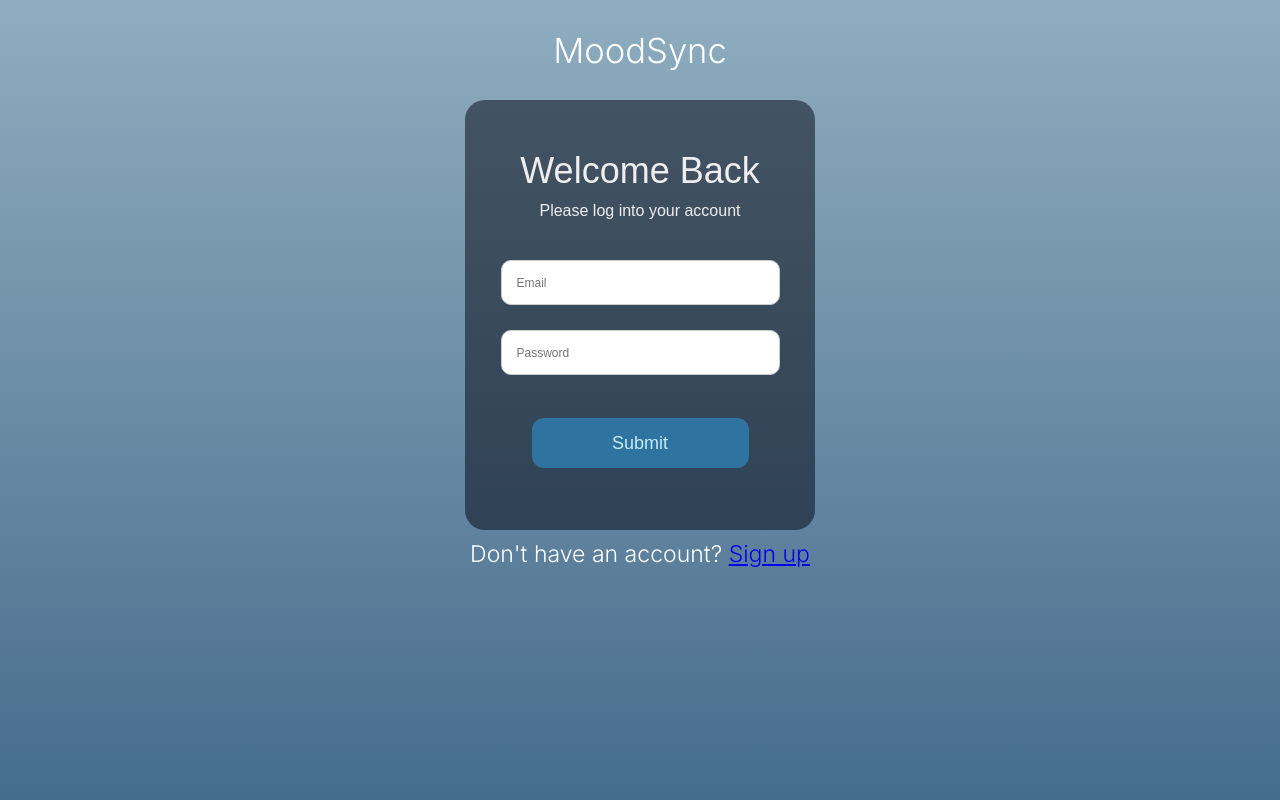
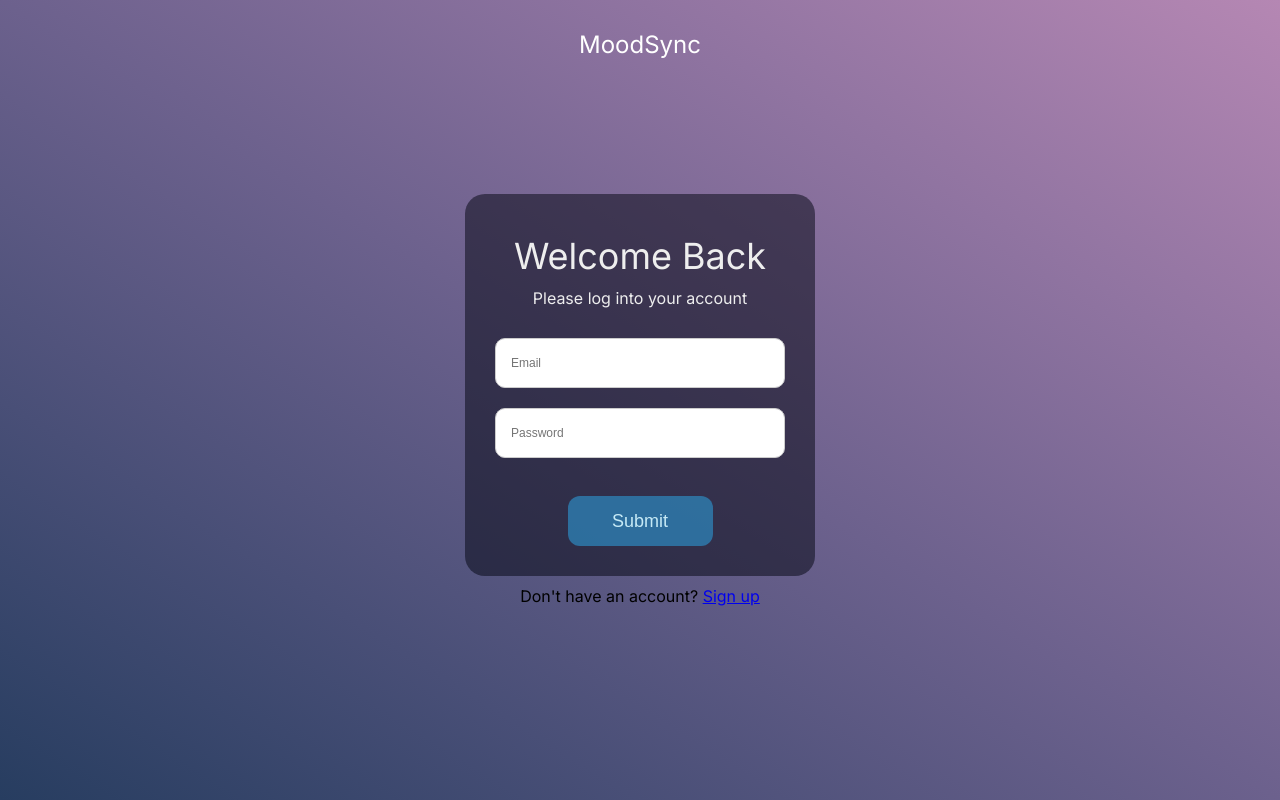
Before and after one commit to laurensmithdev/moodapp, a Next.js app: page /login in a window 1280 px wide. Built offline with nearby package versions, Linux system fonts and the light colour scheme.

Commit message:
changed background

```diff
--- /dev/null
+++ b/src/app/Background.tsx
@@ -0,0 +1,16 @@
+import React, { ReactNode } from "react";
+import './globals.css'
+
+interface BackgroundProps {
+    children: ReactNode;
+  }
+
+  const Background: React.FC<BackgroundProps> = ({ children }) => {
+    return (
+      <div className="background">
+        {children}
+      </div>
+    );
+  };
+
+export default Background;
--- a/src/app/globals.css
+++ b/src/app/globals.css
@@ -24,266 +24,13 @@
   min-height: 100vh;
 }
 
-
-
-/* home page background animation */
-@import url("https://fonts.googleapis.com/css2?family=DM+Mono:ital,wght@0,300;1,500&display=swap");
-
-:root {
-  --dkblue: #466C8C;
-  --blue: #8FADBF;
-  --ltblue: #A9CBD9;
-  --ltgreen: #F2F2F2;
-}
-
-body {
-  background: linear-gradient(var(--blue), var(--dkblue));
-  height: 100vh;
-  font-size: calc(14px + (26 - 14) * ((100vw - 300px) / (1600 - 300)));
-  font-family: "DM Mono", monospace;
-  font-weight: 300;
-  overflow: hidden;
-  color: white;
-  text-align: center;
-}
-
-h1 {
-  font-size: 3em;
-  margin-bottom: 0.2em;
-}
-
-h2 {
-  font-size: 2em;
-}
-
-.main {
-  height: 100vh;
+/* page background */
+.background {
+  background-image: linear-gradient(to right top, #273d60, #494f77, #6c618d, #9074a1, #b587b3);
+  background-size: cover;
+  background-attachment: fixed;
+  min-height: 100vh;
+  width: 100%;
   display: flex;
   flex-direction: column;
-  flex-wrap: wrap;
-  position: relative;
-  justify-content: center;
-  align-items: center;
 }
-
-.main::before,
-.main::after {
-  content: "";
-  display: block;
-  position: absolute;
-  z-index: -3;
-}
-
-.main::before {
-  right: 0;
-  bottom: -19;
-  height: 30em;
-  width: 30em;
-  border-radius: 30em;
-  background: linear-gradient(var(--blue), var(--dkblue));
-  align-self: flex-end;
-  animation: gradient-fade 9s ease-in-out 3s infinite alternate;
-}
-
-.main::after {
-  top: 0;
-  left: 30;
-  height: 10em;
-  width: 10em;
-  border-radius: 10em;
-  background: linear-gradient(var(--blue), var(--dkblue));
-  animation: gradient-fade-alt 7s ease-in-out 9s infinite alternate;
-}
-
-.main__text-wrapper {
-  position: relative;
-  padding: 2em;
-}
-
-.main__text-wrapper::before,
-.main__text-wrapper::after {
-  content: "";
-  display: block;
-  position: absolute;
-}
-
-.main__text-wrapper::before {
-  z-index: -1;
-  top: -3em;
-  right: -3em;
-  width: 13em;
-  height: 13em;
-  opacity: 0.7;
-  border-radius: 13em;
-  background: linear-gradient(var(--ltblue), var(--dkblue));
-  animation: rotation 7s linear infinite;
-}
-
-.main__text-wrapper::after {
-  z-index: -1;
-  bottom: -20em;
-  width: 20em;
-  height: 20em;
-  border-radius: 20em;
-  background: linear-gradient(var(--ltgreen), var(--green));
-  animation: rotation 7s linear infinite;
-}
-
-.arrow {
-  z-index: 1000;
-  opacity: 0.5;
-  position: absolute;
-}
-
-.arrow--top {
-  top: 0;
-  left: -5em;
-}
-
-.arrow--bottom {
-  bottom: 0;
-  right: 3em;
-}
-
-.circle {
-  transform: translate(50%, -50%) rotate(0deg);
-  transform-origin: center;
-}
-
-.circle--ltblue {
-  height: 20em;
-  width: 20em;
-  border-radius: 20em;
-  background: linear-gradient(var(--ltblue), var(--blue));
-}
-
-.backdrop {
-  position: absolute;
-  width: 100vw;
-  height: 100vh;
-  display: block;
-  background-color: pink;
-}
-
-.dotted-circle {
-  position: absolute;
-  top: 0;
-  right: 0;
-  opacity: 0.3;
-  animation: rotation 38s linear infinite;
-}
-
-/* animations */
-.geo-arrow {
-  fill: none;
-  stroke: #fff;
-  stroke-width: 2px;
-  stroke-miterlimit: 10;
-}
-
-.dotted-circle {
-  stroke-width: 2px;
-  stroke-miterlimit: 10;
-  stroke-dasharray: 12.921, 11.9271;
-}
-
-
-.draw-in {
-  stroke-dasharray: 1000;
-  stroke-dashoffset: 10;
-  animation: draw 15s ease-in-out alternate infinite;
-}
-
-@keyframes draw {
-  from {
-    stroke-dashoffset: 1000;
-  }
-  to {
-    stroke-dashoffset: 0;
-  }
-}
-
-.item-to {
-  animation-duration: 10s;
-  animation-iteration-count: infinite;
-  transform-origin: bottom;
-}
-
-.bounce-1 {
-  animation-name: bounce-1;
-  animation-timing-function: ease;
-}
-
-.bounce-2 {
-  animation-name: bounce-2;
-  animation-timing-function: ease;
-}
-
-.bounce-3 {
-  animation-name: bounce-3;
-  animation-timing-function: ease;
-}
-
-@keyframes bounce-1 {
-  0% {
-    transform: translateY(0);
-  }
-  50% {
-    transform: translateY(50px);
-  }
-  100% {
-    transform: translateY(0);
-  }
-}
-
-@keyframes bounce-2 {
-  0% {
-    transform: translateY(0);
-  }
-  50% {
-    transform: translateY(-30px);
-  }
-  100% {
-    transform: translateY(0);
-  }
-}
-
-@keyframes bounce-3 {
-  0% {
-    transform: translateY(0);
-  }
-  50% {
-    transform: translateY(30px);
-  }
-  100% {
-    transform: translateY(0);
-  }
-}
-
-/* gradient fade */
-@keyframes rotation {
-  from {
-    transform: rotate(0deg);
-  }
-  to {
-    transform: rotate(360deg);
-  }
-}
-
-@keyframes gradient-fade {
-  from {
-    transform: translate(10%, -10%) rotate(0deg);
-  }
-  to {
-    transform: translate(50%, -50%) rotate(360deg);
-  }
-}
-
-@keyframes gradient-fade-alt {
-  from {
-    transform: translate(-20%, 20%) rotate(0deg);
-  }
-  to {
-    transform: translate(-60%, 60%) rotate(360deg);
-  }
-}
--- a/src/app/login/login.css
+++ b/src/app/login/login.css
@@ -1,37 +1,47 @@
+/* src/app/login.css */
+.page-container {
+  display: flex;
+  flex-direction: column;
+  align-items: center;
+  justify-content: center;
+  min-height: 100vh;
+  width: 100%;
+  padding: 20px;
+  box-sizing: border-box;
+}
 
-/* login form */
-body {
+.login-main {
+  display: flex;
+  flex-direction: column;
   align-items: center;
-    background-color: #000;
-    display: flex;
-    justify-content: center;
-    height: 100vh;
+  width: 100%;
+  max-width: 400px;
 }
 
 .login-form {
   background-color: #03041081;
   border-radius: 20px;
   box-sizing: border-box;
-    height: 430px;
-    padding: 20px;
-    width: 350px;
+  width: 100%;
+  max-width: 350px;
+  padding: 30px;
   margin-bottom: 10px;
 }
 
 .title {
   color: #eee;
-    font-family: sans-serif;
   font-size: 36px;
   font-weight: 400;
-    margin-top: 30px;
+  margin-top: 10px;
+  text-align: center;
 }
 
 .subtitle {
   color: #eee;
-    font-family: sans-serif;
   font-size: 16px;
   font-weight: 400;
   margin-top: 10px;
+  text-align: center;
 }
 
 .input-container {
@@ -41,8 +51,8 @@ body {
 }
 
 .input-container input {
-    width: 90%;
-    height: 90%;
+  width: 100%;
+  height: 100%;
   border-radius: 10px;
   padding: 15px;
   border: 1px solid #ccc;
@@ -52,7 +62,7 @@ body {
 }
 
 .ic1-login {
-    margin-top: 40px;
+  margin-top: 30px;
 }
 
 .ic2-login {
@@ -63,7 +73,6 @@ body {
   background-color: #303245;
   border-radius: 12px;
   border: 0;
-    box-sizing: border-box;
   color: #4f2f2f;
   font-size: 18px;
   height: 100%;
@@ -76,7 +85,6 @@ body {
   background-color: rgba(46, 132, 185, 0.746);
   border-radius: 12px;
   border: 0;
-    box-sizing: border-box;
   color: #c6eaf6;
   cursor: pointer;
   font-size: 18px;
@@ -84,9 +92,6 @@ body {
   margin-top: 38px;
   outline: 0;
   text-align: center;
-    width: 70%;
+  width: 50%;
+  margin-left: 25%;
 }
-
-  /* .submit:active {
-    background-color: #06b;
-  } */
--- a/src/app/login/page.tsx
+++ b/src/app/login/page.tsx
@@ -3,21 +3,25 @@ import React from "react";
 import Link from "next/link";
 import LoginForm from "./LoginForm";
 import PublicNav from '../navigation/PublicNav';
+import Background from '../Background'
+import '../globals.css'
 
 const LoginPage: React.FC = () => {
     return (
-        <div>
+        <Background>
+            <div className="page-container">
                 <PublicNav />
-            <main style={{ marginTop: '100px'}}>
-                <h1></h1>
+                <main className="login-main">
                     <LoginForm />
-                <div className='subtext'>Don't have an account?{' '}
+                    <div className='subtext'>
+                        Don't have an account?{' '}
                         <Link legacyBehavior href='/signup'>
                             <a>Sign up</a>
                         </Link>
                     </div>
                 </main>
             </div>
+        </Background>
     );
 };
 
--- a/src/app/signup/signup.css
+++ b/src/app/signup/signup.css
@@ -1,36 +1,47 @@
-/* signup form */
-body {
+/* src/app/signup.css */
+.page-container {
+  display: flex;
+  flex-direction: column;
   align-items: center;
-    background-color: #000;
+  justify-content: center;
+  min-height: 100vh;
+  width: 100%;
+  padding: 20px;
+  box-sizing: border-box;
+}
+
+.signup-main {
   display: flex;
-    justify-content: center;
-    height: 100vh;
+  flex-direction: column;
+  align-items: center;
+  width: 100%;
+  max-width: 400px;
 }
 
 .form {
   background-color: #03041081;
   border-radius: 20px;
   box-sizing: border-box;
-    height: 500px;
-    padding: 20px;
-    width: 350px;
+  width: 100%;
+  max-width: 350px;
+  padding: 30px;
   margin-bottom: 10px;
 }
 
 .title {
   color: #eee;
-    font-family: sans-serif;
   font-size: 36px;
   font-weight: 400;
-    margin-top: 30px;
+  margin-top: 10px;
+  text-align: center;
 }
 
 .subtitle {
   color: #eee;
-    font-family: sans-serif;
   font-size: 16px;
   font-weight: 400;
   margin-top: 10px;
+  text-align: center;
 }
 
 .input-container {
@@ -40,8 +51,8 @@ body {
 }
 
 .input-container input {
-    width: 90%;
-    height: 90%;
+  width: 100%;
+  height: 100%;
   border-radius: 10px;
   padding: 15px;
   border: 1px solid #ccc;
@@ -51,7 +62,7 @@ body {
 }
 
 .ic1 {
-    margin-top: 40px;
+  margin-top: 30px;
 }
 
 .ic2 {
@@ -66,7 +77,6 @@ body {
   background-color: #303245;
   border-radius: 12px;
   border: 0;
-    box-sizing: border-box;
   color: #4f2f2f;
   font-size: 18px;
   height: 100%;
@@ -79,7 +89,6 @@ body {
   background-color: rgba(46, 132, 185, 0.746);
   border-radius: 12px;
   border: 0;
-    box-sizing: border-box;
   color: #c6eaf6;
   cursor: pointer;
   font-size: 18px;
@@ -87,9 +96,6 @@ body {
   margin-top: 38px;
   outline: 0;
   text-align: center;
-    width: 70%;
+  width: 50%;
+  margin-left: 25%;
 }
-
-  /* .submit:active {
-    background-color: #06b;
-  } */
```
Also changed, not shown: src/app/SVGComponents.tsx (deleted, +0 -92 lines), src/app/page.module.css (deleted, +0 -18 lines), src/app/page.tsx (+5 -6 lines), src/app/signup/page.tsx (+6 -3 lines). Lines whose indentation alone changed are shown as unchanged.
